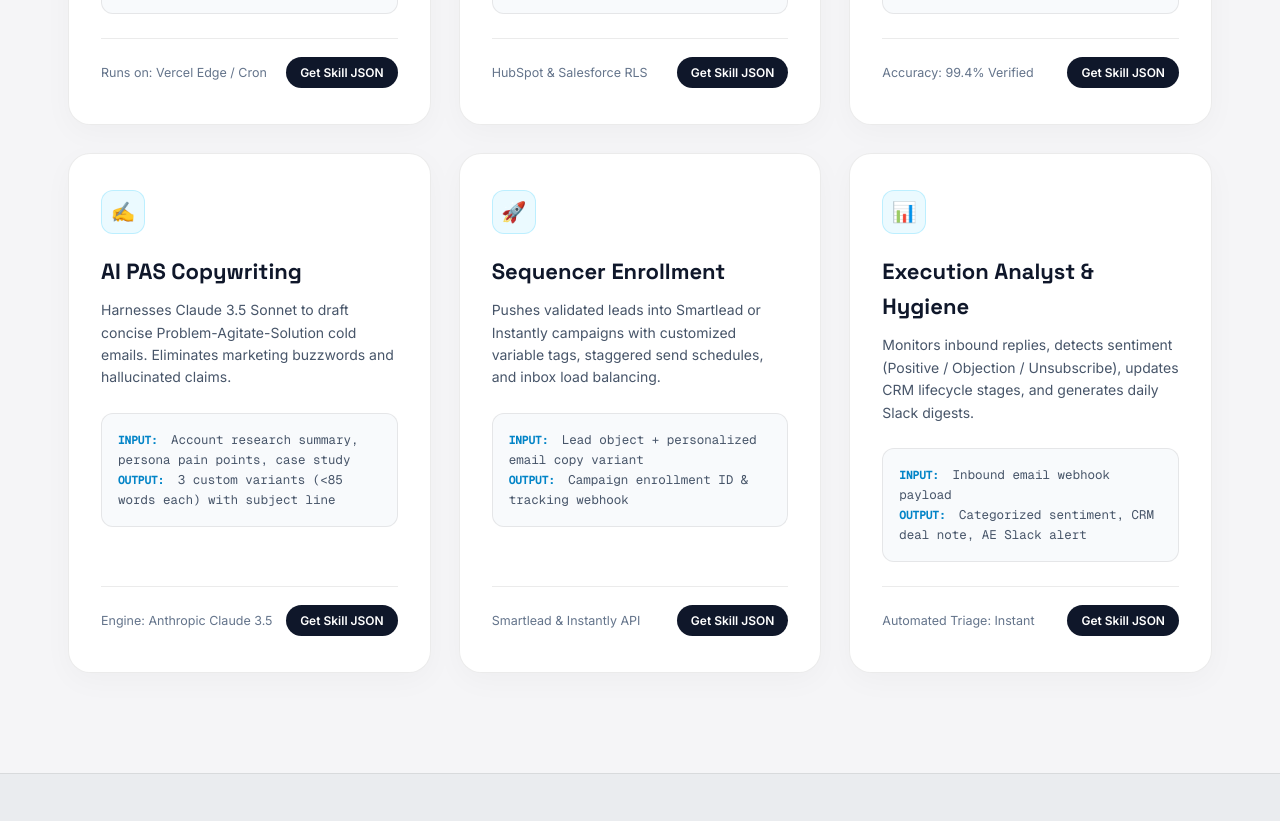
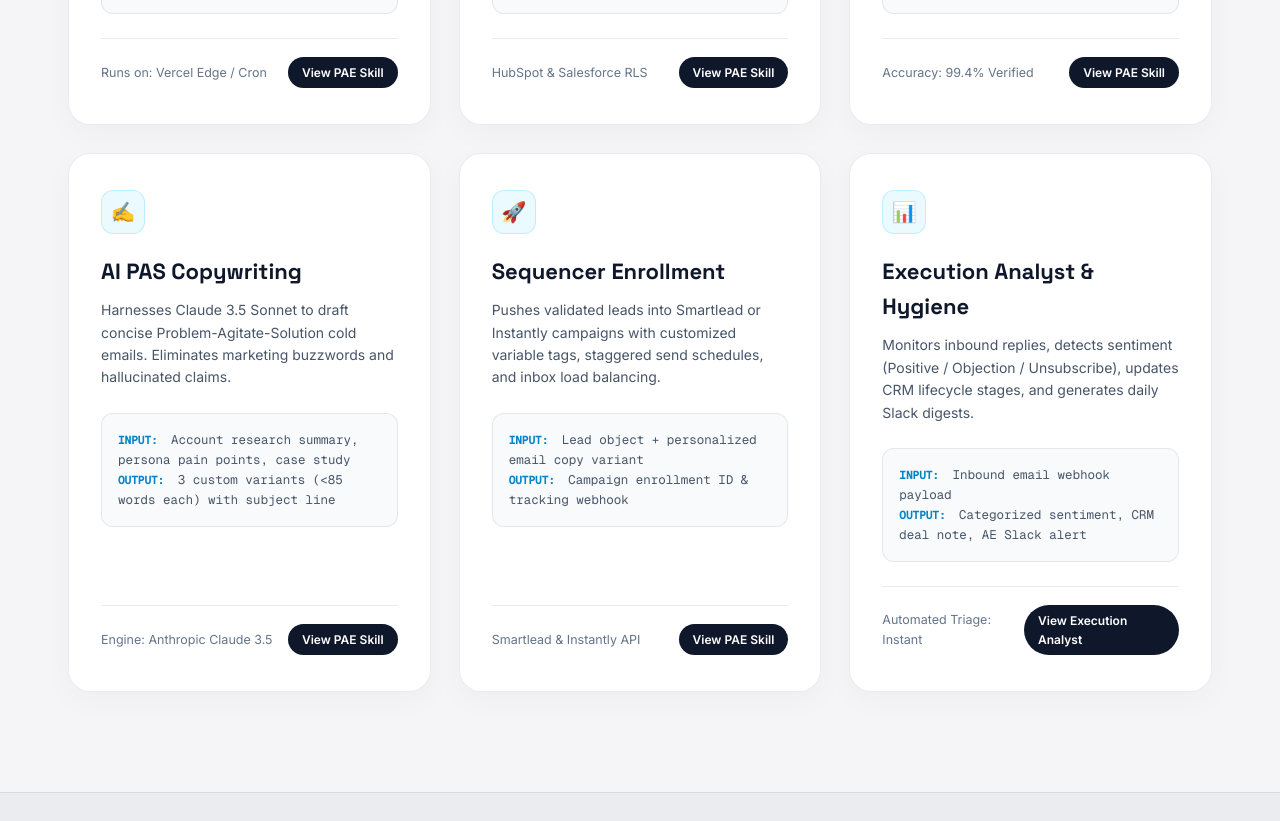
Before and after one commit to diamitani/salesgency-pae, a plain HTML site: page skills.html in a window 1280 px wide. Shown: the part 838-1659 px from the top of the page. Drawn offline with nearby package versions, Linux system fonts and the light colour scheme.

Commit message:
fix(skills): point Get Skill JSON CTAs at public skill repos (#1)
app-order-dashboard.html exists in-repo but GitHub Pages for this
kit 404s, and the CTA label promises skill JSON. Route five PAE
pillars to diamitani/pae-skill and Execution Analyst to
skill-n8n-execution-analyst.

Co-authored-by: Agency <patrick.diamitani@users.noreply.github.com>

```diff
--- a/skills.html
+++ b/skills.html
@@ -229,7 +229,7 @@
       </div>
       <div class="skill-footer">
         <span>Runs on: Vercel Edge / Cron</span>
-        <a href="app-order-dashboard.html" class="btn-sm-skill">Get Skill JSON</a>
+        <a href="https://github.com/diamitani/pae-skill" class="btn-sm-skill" target="_blank" rel="noopener noreferrer">View PAE Skill</a>
       </div>
     </div>
 
@@ -246,7 +246,7 @@
       </div>
       <div class="skill-footer">
         <span>HubSpot & Salesforce RLS</span>
-        <a href="app-order-dashboard.html" class="btn-sm-skill">Get Skill JSON</a>
+        <a href="https://github.com/diamitani/pae-skill" class="btn-sm-skill" target="_blank" rel="noopener noreferrer">View PAE Skill</a>
       </div>
     </div>
 
@@ -263,7 +263,7 @@
       </div>
       <div class="skill-footer">
         <span>Accuracy: 99.4% Verified</span>
-        <a href="app-order-dashboard.html" class="btn-sm-skill">Get Skill JSON</a>
+        <a href="https://github.com/diamitani/pae-skill" class="btn-sm-skill" target="_blank" rel="noopener noreferrer">View PAE Skill</a>
       </div>
     </div>
 
@@ -280,7 +280,7 @@
       </div>
       <div class="skill-footer">
         <span>Engine: Anthropic Claude 3.5</span>
-        <a href="app-order-dashboard.html" class="btn-sm-skill">Get Skill JSON</a>
+        <a href="https://github.com/diamitani/pae-skill" class="btn-sm-skill" target="_blank" rel="noopener noreferrer">View PAE Skill</a>
       </div>
     </div>
 
@@ -297,7 +297,7 @@
       </div>
       <div class="skill-footer">
         <span>Smartlead & Instantly API</span>
-        <a href="app-order-dashboard.html" class="btn-sm-skill">Get Skill JSON</a>
+        <a href="https://github.com/diamitani/pae-skill" class="btn-sm-skill" target="_blank" rel="noopener noreferrer">View PAE Skill</a>
       </div>
     </div>
 
@@ -314,7 +314,7 @@
       </div>
       <div class="skill-footer">
         <span>Automated Triage: Instant</span>
-        <a href="app-order-dashboard.html" class="btn-sm-skill">Get Skill JSON</a>
+        <a href="https://github.com/diamitani/skill-n8n-execution-analyst" class="btn-sm-skill" target="_blank" rel="noopener noreferrer">View Execution Analyst</a>
       </div>
     </div>
 
```
